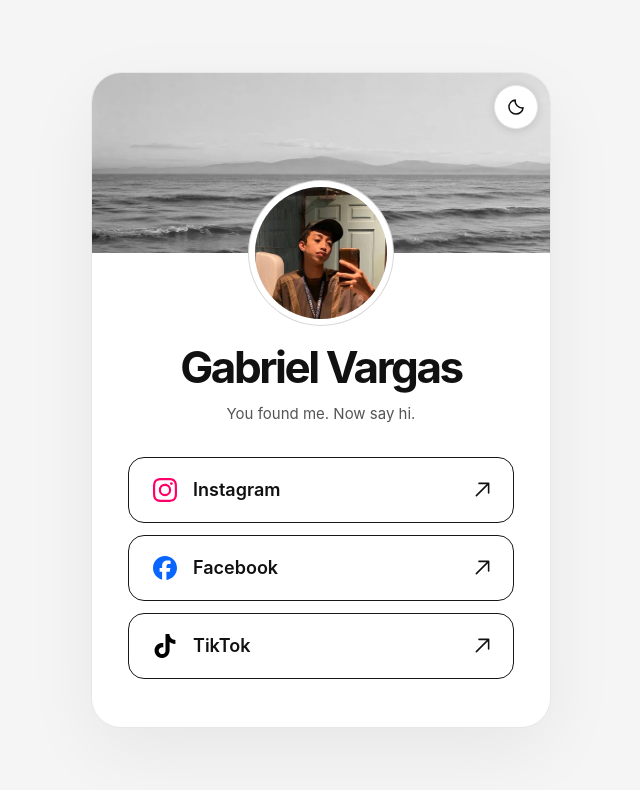
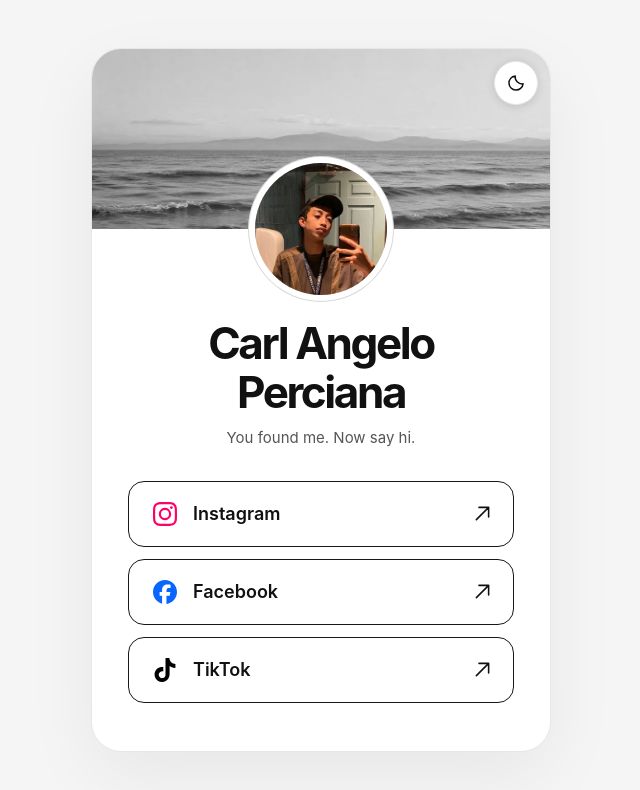
Before and after one commit to gabzy0423/Nfc-template, a React (Vite) app: page / in a window 1280 px wide. Shown: the top 790 px of the page, without its empty margins (319-959 px from the left). Built offline with nearby package versions, Linux system fonts and the light colour scheme.

Commit message:
Rename profile to Carl Angelo Perciana

```diff
--- a/index.html
+++ b/index.html
@@ -6,7 +6,7 @@
     <meta name="viewport" content="width=device-width, initial-scale=1.0" />
     <meta name="theme-color" content="#ffffff" />
     <meta name="description" content="Profile with social links." />
-    <title>Gabriel Profile</title>
+    <title>Carl Profile</title>
   </head>
   <body>
     <div id="root"></div>
--- a/src/App.jsx
+++ b/src/App.jsx
@@ -10,7 +10,7 @@ import tiktokIcon from './assets/social-icons/tiktok.svg'
 import './App.css'
 
 const profile = {
-  name: 'Gabriel Vargas',
+  name: 'Carl Angelo Perciana',
   photo: profilePhoto,
   cover: sampleCover,
   socials: [
```
